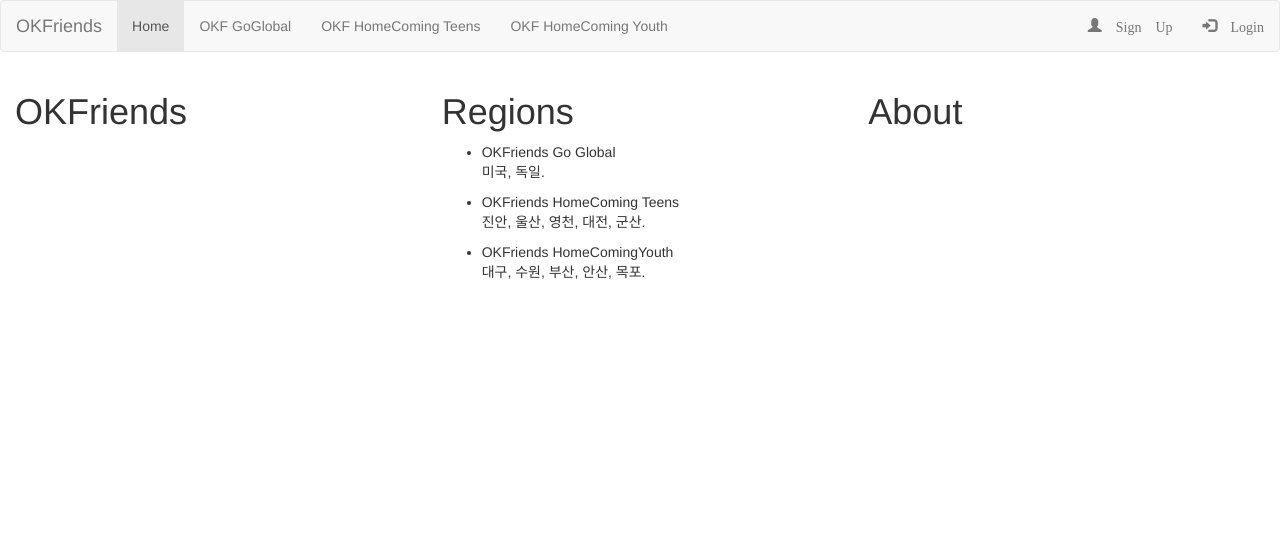
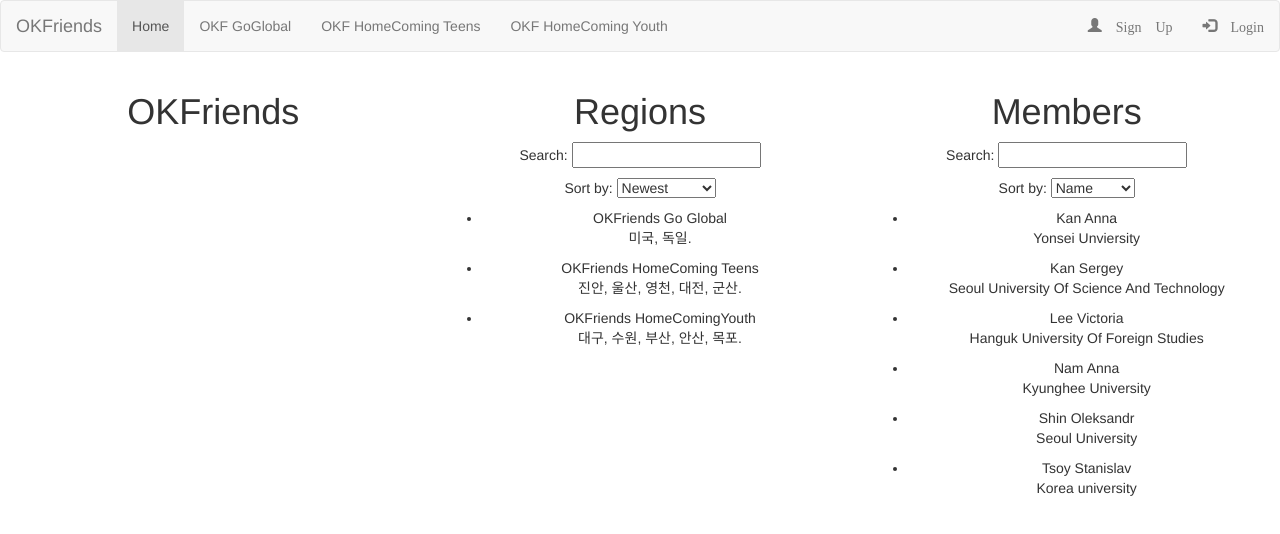
Before and after one commit to statelo/OKFriends, a website: page app/index.html in a window 1280 px wide. Drawn offline with nearby package versions, Linux system fonts and the light colour scheme.

Commit message:
Members Added

```diff
--- /dev/null
+++ b/app/app.css
@@ -0,0 +1,3 @@
+.col-sm-4 {
+	text-align: center;
+}
--- a/app/app.js
+++ /dev/null
@@ -1,3 +0,0 @@
-'use strict'
-
-angular.module('okf', []);
--- /dev/null
+++ b/app/app.module.js
@@ -0,0 +1,6 @@
+'use strict';
+
+angular.module('okf', [
+	'regionList',
+	'memberList'
+]);
--- a/app/index.html
+++ b/app/index.html
@@ -3,9 +3,13 @@
 <head>
 	<title>OKFriends</title>
 	<link rel="stylesheet" href="bower_components/bootstrap/dist/css/bootstrap.css">
+	<link rel="stylesheet" href="app.css">
 	<script src="bower_components/angular/angular.js"></script>
-	<script src="app.js"></script>
-	<script src="region-list.js"></script>
+	<script src="app.module.js"></script>
+	<script src="region-list/region-list.module.js"></script>
+	<script src="member-list/member-list.module.js"></script>
+	<script src="member-list/member-list.component.js"></script>
+	<script src="region-list/region-list.component.js"></script>
 </head>
 <body>
 
@@ -37,7 +41,8 @@
 	</div>
 
 	<div class="col-sm-4">
-		<h1>About</h1>
+		<h1>Members</h1>
+		<member-list></member-list>
 	</div>
 </body>
 </html>
--- /dev/null
+++ b/app/member-list/member-list.component.js
@@ -0,0 +1,15 @@
+'use strict';
+
+angular.
+	module('memberList').
+	component('memberList', {
+		templateUrl: 'member-list/member-list.template.html',
+		controller: function MemberListController($http) {
+			var self = this;
+			self.orderProp = 'name';
+
+			$http.get('members/members.json').then(function(response) {
+				self.members = response.data;
+			});
+		}
+	});
--- /dev/null
+++ b/app/member-list/member-list.module.js
@@ -0,0 +1,3 @@
+'use strict';
+
+angular.module('memberList', []);
--- /dev/null
+++ b/app/member-list/member-list.template.html
@@ -0,0 +1,23 @@
+<div>
+	<p>
+		Search:
+		<input ng-model="$ctrl.query" />
+	</p>
+
+	<p>
+		Sort by:
+		<select ng-model="$ctrl.orderProp">
+			<option value="name">Name</option>
+			<option value="university">University</option>
+		</select>
+	</p>
+</div>
+
+<div>
+	<ul>
+		<li ng-repeat="member in $ctrl.members | filter: $ctrl.query | orderBy: $ctrl.orderProp">
+			<span>{{member.name}}</span>
+			<p>{{member.university}}</p>
+		</li>
+	</ul>
+</div>
--- /dev/null
+++ b/app/members/members.json
@@ -0,0 +1,32 @@
+[
+	{
+		"name": "Tsoy Stanislav",
+		"university": "Korea university",
+		"age": 1
+	},
+	{
+		"name": "Kan Sergey",
+		"university": "Seoul University Of Science And Technology",
+		"age": 2
+	},
+	{
+		"name": "Shin Oleksandr",
+		"university": "Seoul University",
+		"age": 3
+	},
+	{
+		"name": "Kan Anna",
+		"university": "Yonsei Unviersity",
+		"age": 4
+	},
+	{
+		"name": "Nam Anna",
+		"university": "Kyunghee University",
+		"age": 5
+	},
+	{
+		"name": "Lee Victoria",
+		"university": "Hanguk University Of Foreign Studies",
+		"age": 6
+	}
+]
--- a/app/region-list.js
+++ /dev/null
@@ -1,21 +0,0 @@
-'use strict'
-
-angular.
-	module('okf').
-	component('regionList', {
-		templateUrl: 'template/regions.html',
-		controller: function RegionListController() {
-			this.regions = [
-				{
-					programName: 'OKFriends Go Global',
-					regionName: '미국, 독일.'
-				}, {
-					programName: 'OKFriends HomeComing Teens',
-					regionName: '진안, 울산, 영천, 대전, 군산.'
-				}, {
-					programName: 'OKFriends HomeComingYouth',
-					regionName: '대구, 수원, 부산, 안산, 목포.'
-				}
-			];
-		}
-	});
--- /dev/null
+++ b/app/region-list/region-list.component.js
@@ -0,0 +1,26 @@
+'use strict';
+
+angular.
+	module('regionList').
+	component('regionList', {
+		templateUrl: 'region-list/region-list.template.html',
+		controller: function RegionListController() {
+			this.regions = [
+				{
+					programName: 'OKFriends Go Global',
+					regionName: '미국, 독일.',
+					age: 1
+				}, {
+					programName: 'OKFriends HomeComing Teens',
+					regionName: '진안, 울산, 영천, 대전, 군산.',
+					age: 2
+				}, {
+					programName: 'OKFriends HomeComingYouth',
+					regionName: '대구, 수원, 부산, 안산, 목포.',
+					age: 3
+				}
+			];
+
+			this.orderProp = 'age';
+		}
+	});
--- /dev/null
+++ b/app/region-list/region-list.module.js
@@ -0,0 +1,3 @@
+'use strict';
+
+angular.module('regionList', []);
--- /dev/null
+++ b/app/region-list/region-list.template.html
@@ -0,0 +1,23 @@
+<div>
+	<p>
+		Search:
+		<input ng-model="$ctrl.query" />
+	</p>
+
+	<p>
+		Sort by:
+		<select ng-model="$ctrl.orderProp">
+			<option value="programName">Alphabetical</option>
+			<option value="age">Newest</option>
+		</select>
+	</p>
+</div>
+
+<div>
+	<ul>
+		<li ng-repeat="region in $ctrl.regions | filter: $ctrl.query | orderBy: $ctrl.orderProp">
+			<span>{{region.programName}}</span>
+			<p>{{region.regionName}}</p>
+		</li>
+	</ul>
+</div>
--- a/app/template/regions.html
+++ /dev/null
@@ -1,6 +0,0 @@
-<ul>
-	<li ng-repeat="region in $ctrl.regions">
-		<span>{{region.programName}}</span>
-		<p>{{region.regionName}}</p>
-	</li>
-</ul>
```
